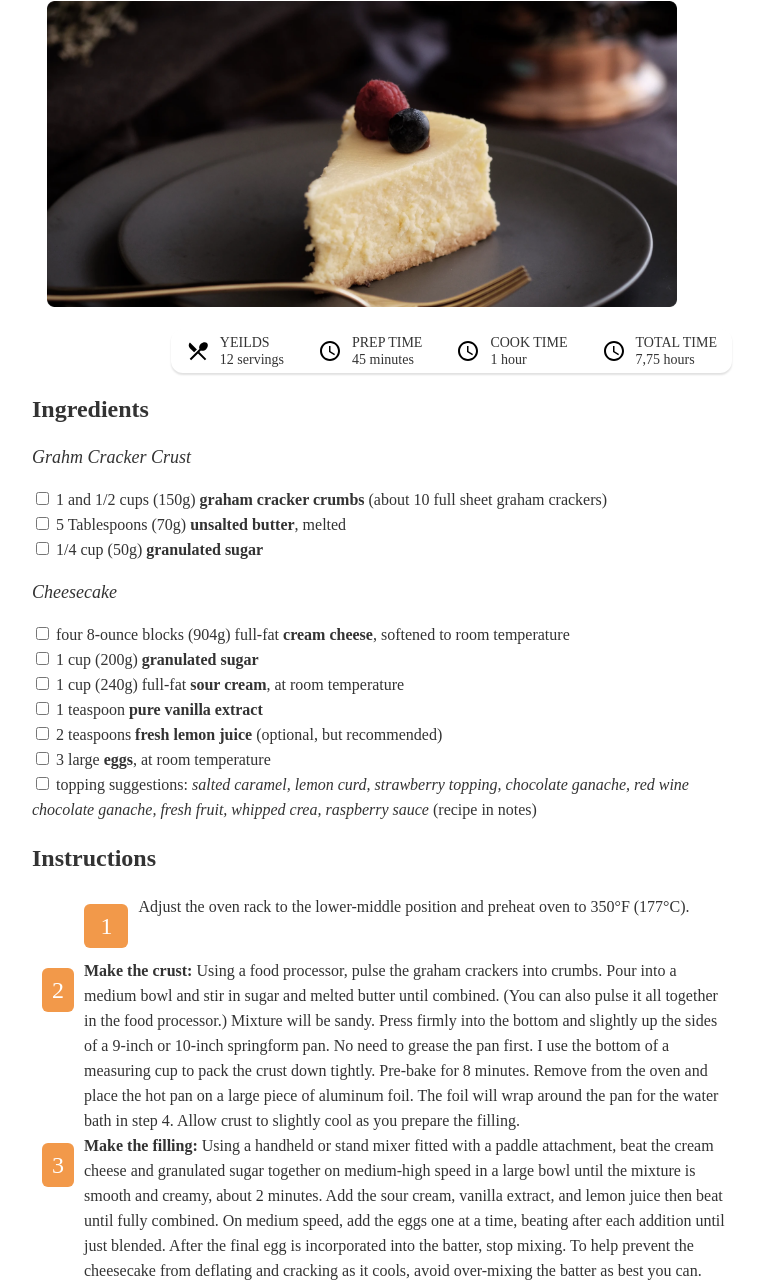
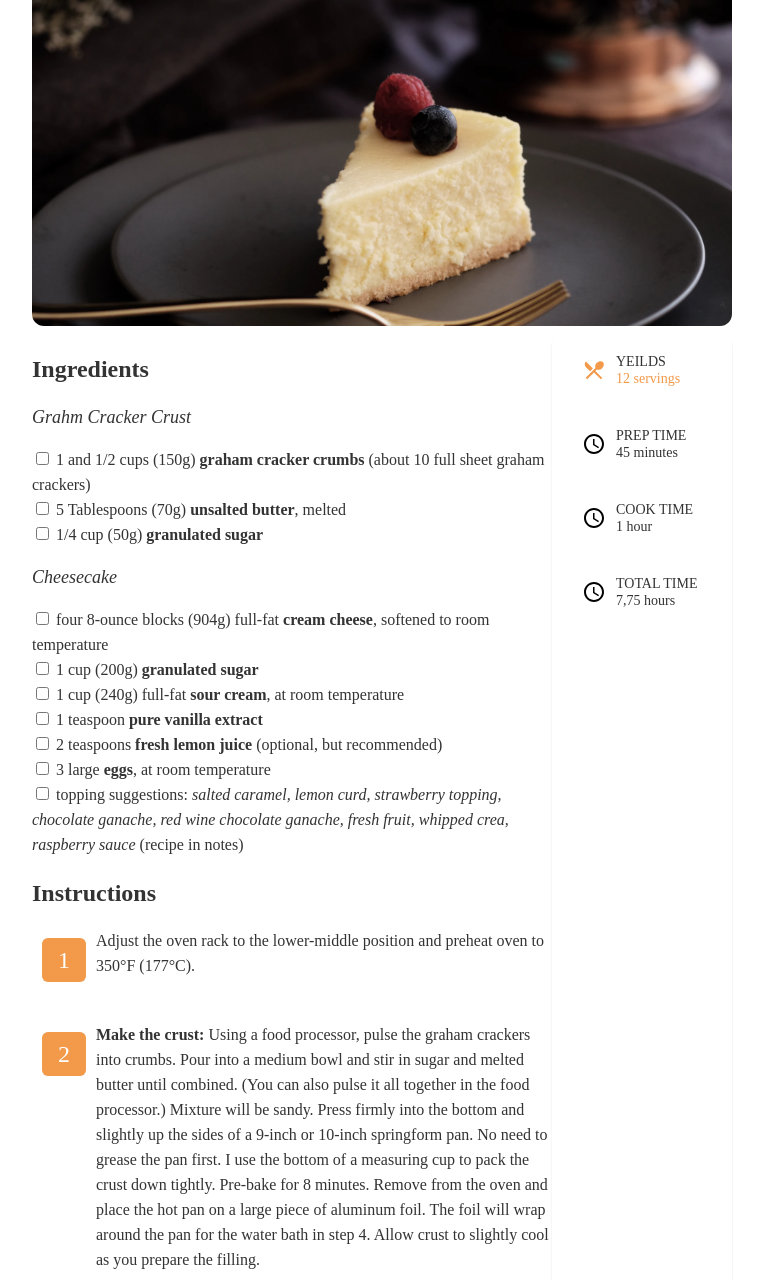
Before and after one commit to mitmcdan/RecipePage, a plain HTML site: page index.html in a window 1280 px wide. Shown: the part 225-1505 px from the top of the page, without its empty margins (258-1021 px from the left). Drawn offline with Linux system fonts and the light colour scheme.

Commit message:
added media query

```diff
--- a/index.html
+++ b/index.html
@@ -26,11 +26,11 @@
     <div class="recipeInfo">
       <!-- Icons with text -->
       <div class="infoSection">
-        <svg xmlns="http://www.w3.org/2000/svg" height="24" viewBox="0 0 24 24" width="24"><path d="M0 0h24v24H0z" fill="none"/><path d="M8.1 13.34l2.83-2.83L3.91 3.5c-1.56 1.56-1.56 4.09 0 5.66l4.19 4.18zm6.78-1.81c1.53.71 3.68.21 5.27-1.38 1.91-1.91 2.28-4.65.81-6.12-1.46-1.46-4.2-1.1-6.12.81-1.59 1.59-2.09 3.74-1.38 5.27L3.7 19.87l1.41 1.41L12 14.41l6.88 6.88 1.41-1.41L13.41 13l1.47-1.47z"/></svg>
+        <svg class="orange" xmlns="http://www.w3.org/2000/svg" height="24" viewBox="0 0 24 24" width="24"><path d="M0 0h24v24H0z" fill="none"/><path d="M8.1 13.34l2.83-2.83L3.91 3.5c-1.56 1.56-1.56 4.09 0 5.66l4.19 4.18zm6.78-1.81c1.53.71 3.68.21 5.27-1.38 1.91-1.91 2.28-4.65.81-6.12-1.46-1.46-4.2-1.1-6.12.81-1.59 1.59-2.09 3.74-1.38 5.27L3.7 19.87l1.41 1.41L12 14.41l6.88 6.88 1.41-1.41L13.41 13l1.47-1.47z"/></svg>
         <div class="infoText">
           YEILDS
           <br />
-          12 servings
+          <span class="orange">12 servings</span>
         </div>
       </div>
       <div class="infoSection">
--- a/style.css
+++ b/style.css
@@ -60,6 +60,16 @@ h3 {
     font-style: italic;
 }
 
+#cakeImage {
+    height: auto;
+    width: 100%;
+    border-radius: 12px;
+}
+
+.orange {
+    color: #F2994A;
+}
+
 .recipeInfo {
     justify-self: flex-end;
     background: #FFFFFF;
@@ -74,11 +84,14 @@ h3 {
     vertical-align: middle;
     /* line-height: 16px; */
     padding: 5px 15px;
-    max-width: 600px;
+    margin: 15px;
+    max-width: 500px;
+    min-width: 120px;
+    max-height: 300px;
 }
 
-.infoIcon {
-
+.infoSection svg.orange {
+    fill: #F2994A;
 }
 
 .infoText {
@@ -89,15 +102,15 @@ h3 {
     line-height: 17px;
 }
 
-#cakeImage {
-    height: auto;
-    width: 90%;
-    border-radius: 12px;
-    padding: 15px;
+.wrapper {
+    display: flex;
+    flex-direction: row-reverse;
 }
 
-.wrapper {
-    flex-direction: row;
+@media only screen and (max-width: 600px) {
+    .wrapper {
+        flex-direction: column;
+    }
 }
 
 .ingredient input[type="checkbox"] {
@@ -115,6 +128,7 @@ h3 {
     flex-direction: row;
     justify-content: center;
     align-content: center;
+    padding-bottom: 30px;
 }
 
 .stepNumber {
@@ -123,8 +137,10 @@ h3 {
     border-radius: 6px;
     padding: 10px;
     margin: 10px;
-    height: 24px;
-    width: 24px;
+    min-height: 24px;
+    min-width: 24px;
+    max-height: 24px;
+    max-width: 24px;
     font-size: 24px;
     line-height: 24px;
     text-align: center;
```
